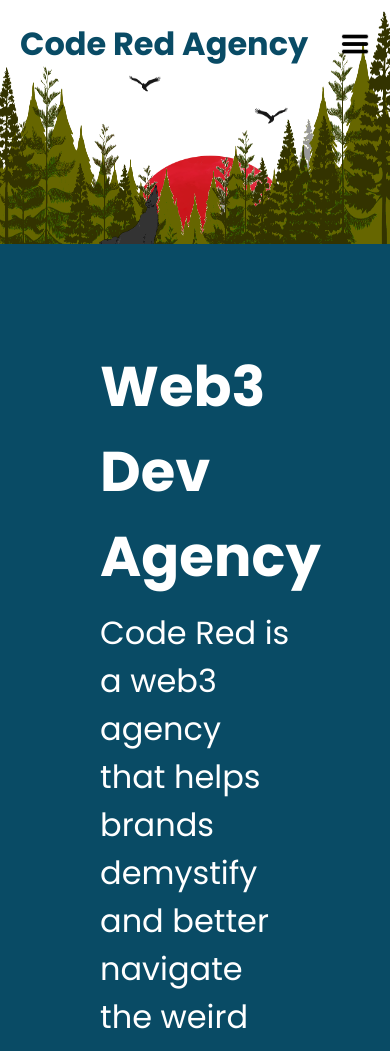
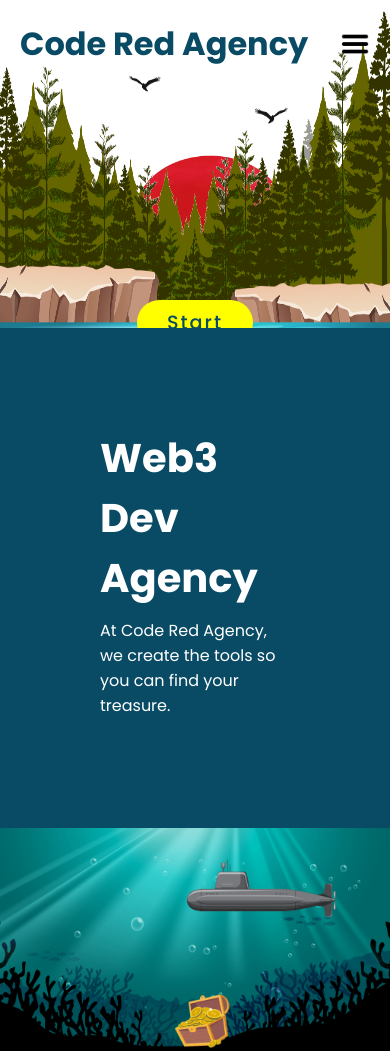
Before and after one commit to CodeRedAgency/coderedagency, a plain HTML site: page index.html in a window 390 px wide. Shown: the top 1051 px of the page. Drawn offline with Linux system fonts and the light colour scheme; a web font is replaced by a local one.

Commit message:
responsive fix

```diff
--- a/index.html
+++ b/index.html
@@ -37,7 +37,7 @@
 
         <a href="/index.html" id="btn">Start</a>
 
-        <img src="wolf.png" id="wolf">
+        <!-- <img src="wolf.png" id="wolf"> -->
         <img src="rocks.png" id="rocks">
         <img src="water.png" id="water">
     </section>
@@ -47,7 +47,8 @@
     <article>
         <div class="sec">
             <h2>Web3 Dev Agency</h2>
-            <p>Code Red is a web3 agency that helps brands demystify and better navigate the weird and wonderful world of web3.</p>
+
+            <p>At Code Red Agency, we create the tools so you can find your treasure.</p>
         </div>
     </article>
     <!-- =================Article Content End================= -->
@@ -55,7 +56,7 @@
     <!-- =================Footer Content Start================= -->
     <oceanfooter>
         <div class="ocean">
-            <img src="bottomocean.png" id="bottomocean">
+            <img src="bottomoceant.png" id="bottomocean">
             <img src="submarine4.png" id="submarine">
         </div>
     </oceanfooter>
@@ -79,7 +80,7 @@
         let bird1 = document.getElementById('bird1');
         let bird2 = document.getElementById('bird2');
         let btn = document.getElementById('btn');
-        let wolf = document.getElementById('wolf');
+        // let wolf = document.getElementById('wolf');
         let rocks = document.getElementById('rocks');
         let water = document.getElementById('water');
         let forest = document.getElementById('forest');
@@ -97,7 +98,7 @@
             bird2.style.top = value * -0.5 + 'px';
             bird2.style.top = value * -0.75 + 'px';
             btn.style.marginTop = value * 1.5 + 'px';
-            wolf.style.top = value * -0.12 + 'px';
+            // wolf.style.top = value * -0.12 + 'px';
             rocks.style.top = value * -0.12 + 'px';
             forest.style.top = value * 0.25 + 'px';
             header.style.top = value * 0.6 + 'px';
--- a/style.css
+++ b/style.css
@@ -147,6 +147,7 @@ section #text span {
 .sec p {
   font-size: 2em;
   color: #fff;
+  margin-bottom: 10px;
 }
 
 .ocean {
@@ -180,7 +181,7 @@ section #text span {
   position: relative;
   width: 100%;
   min-height: 100vh;
-  padding: 100px;
+  padding: 50px;
   display: flex;
   flex-direction: column;
   justify-content: center;
@@ -276,6 +277,15 @@ section #text span {
 }
 
 @media screen and (max-width: 821px) {
+  section {
+    position: relative;
+    width: 100%;
+    height: 110vh;
+    display: flex;
+    justify-content: center;
+    align-items: center;
+  }
+
   section img {
     position: absolute;
     top: 0;
@@ -314,6 +324,9 @@ section #text span {
     align-items: center;
     background-color: #000000;
     margin: 50px 0px 50px 0px;
+  }
+  section::before {
+    display: none;
   }
 }
 
@@ -366,6 +379,34 @@ section #text span {
     margin-left: -190px;
     margin-top: 0px;
   }
+  .sec h2 {
+    font-size: 2.5em;
+    color: #fff;
+    margin-bottom: 10px;
+  }
+
+  .sec p {
+    font-size: 1em;
+    color: #fff;
+    margin-bottom: 10px;
+  }
+  section::before {
+    display: none;
+  }
+  .ocean::before {
+    display: none;
+  }
+  form {
+    padding: 0px 0px 0px 50px;
+  }
+  section {
+    position: relative;
+    width: 100%;
+    height: 110vh;
+    display: flex;
+    justify-content: center;
+    align-items: center;
+  }
 }
 @media screen and (max-width: 1920px) {
   .footer {
```
Also changed, not shown: bottomoceant.png (added), money-3221936.png (added).
